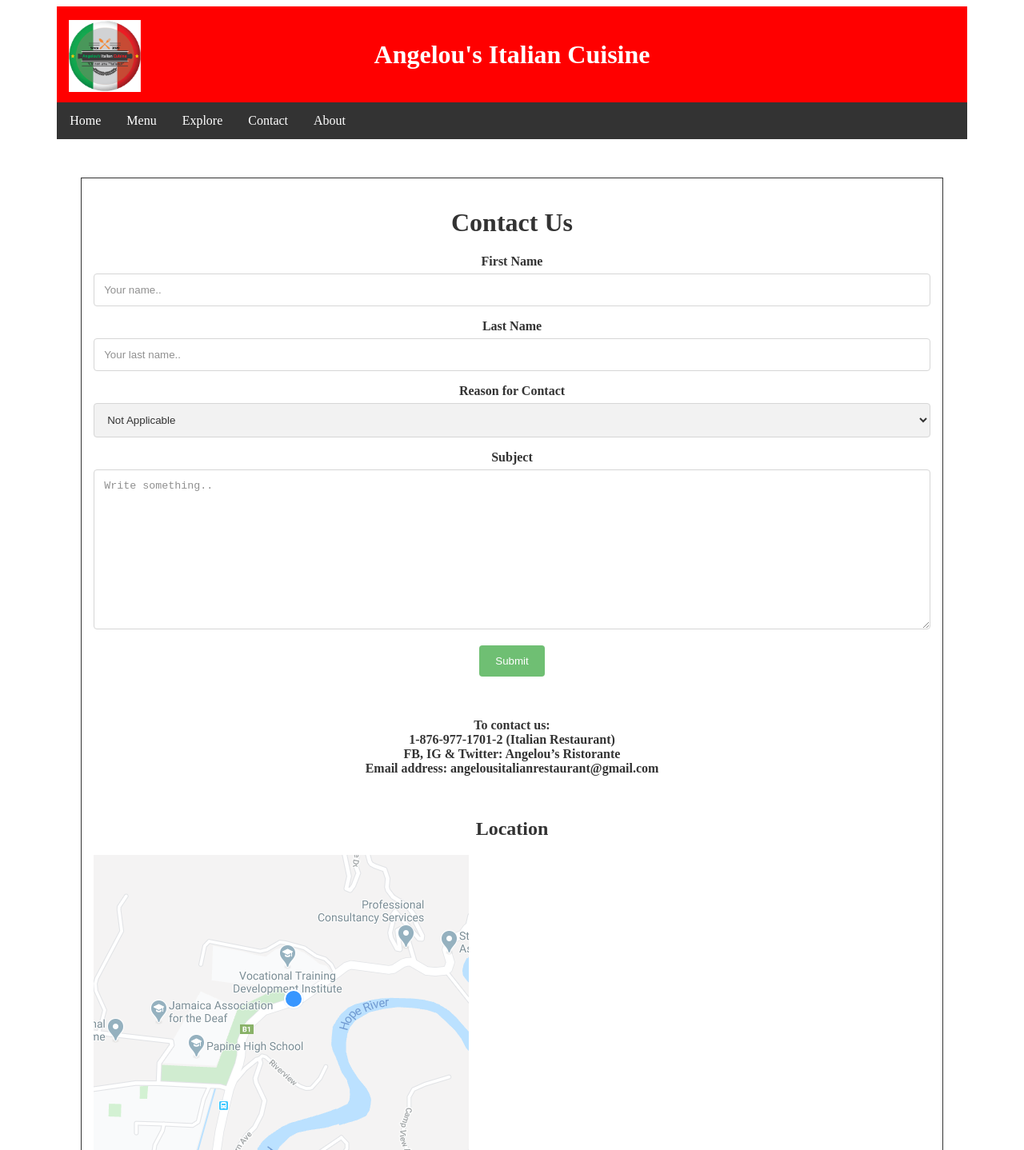
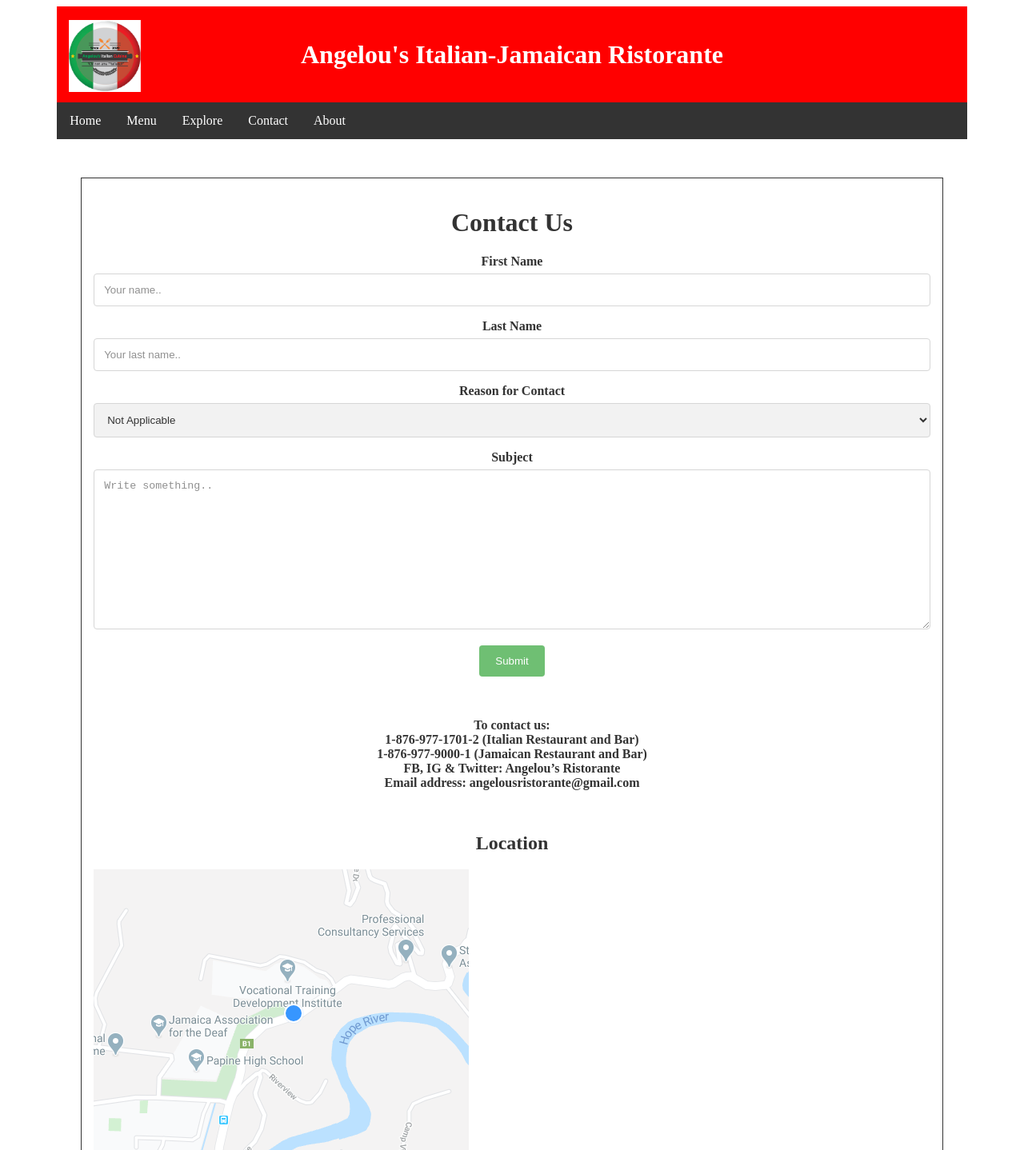
Before and after one commit to doncoke876/Ital, a plain HTML site: page contact.html in a window 1280 px wide. Shown: the top 1438 px of the page at 80% size. Drawn offline with Linux system fonts and the light colour scheme.

Commit message:
name update, additional contact number added

```diff
--- a/contact.html
+++ b/contact.html
@@ -3,7 +3,7 @@
 <head>
     <meta charset="UTF-8">
     <meta name="viewport" content="width=device-width, initial-scale=1.0">
-    <title>Contact Us - Angelou's Italian Cuisine</title>
+    <title>Contact Us - Angelou's Italian-Jamaican Ristorante</title>
     <link rel="stylesheet" type="text/css" href="styles.css">
     <style>
 
@@ -15,7 +15,7 @@
 <div class = "container">
 <div class = "header">
     <h2 style = "color:white;font-size:200%;">
-        Angelou's Italian Cuisine
+        Angelou's Italian-Jamaican Ristorante
     </h2>
     <div class = "logo"> <img src="Images/logodraft.png" alt="logo" height="90" width="90"></div>
 </div>
@@ -63,9 +63,10 @@
     <input type="submit" value="Submit">
     </form>
     <p>To contact us:<br/>
-      1-876-977-1701-2 (Italian Restaurant)<br/>
+      1-876-977-1701-2 (Italian Restaurant and Bar)<br/>
+      1-876-977-9000-1 (Jamaican Restaurant and Bar)<br/>
       FB, IG & Twitter: Angelou’s Ristorante<br/>
-      Email address: angelousitalianrestaurant@gmail.com
+      Email address: angelousristorante@gmail.com
       </p>
       <h2>Location</h2>
       <br\>
```
